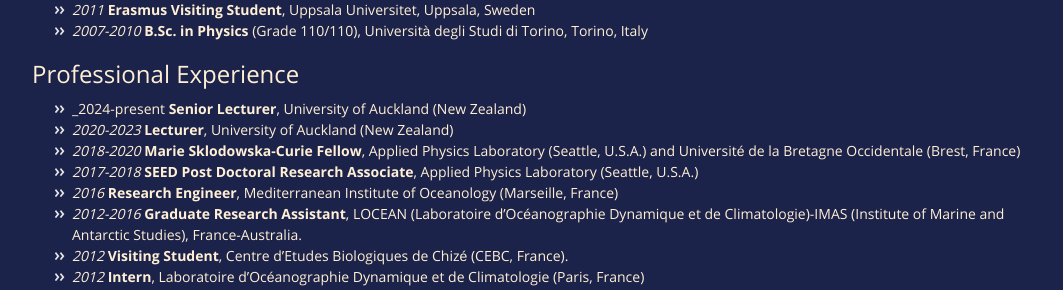
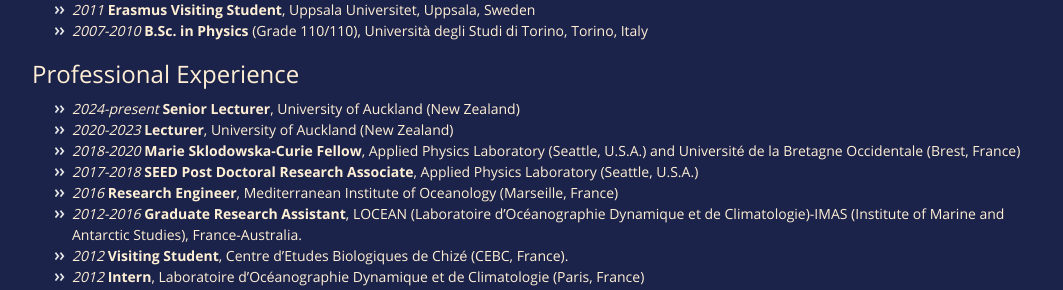
Before and after one commit to AliceDellaPenna/alicedellapenna.github.io, a Jekyll site: the page built from vita.md, in a window 1280 px wide. Shown: the part 407-697 px from the top of the page, without its empty margins (108-1171 px from the left). Built offline with Jekyll 4.4.1, drawn with Linux system fonts in a browser that asks for light colours; the repository's description, which GitHub fills in, is left out.

```diff
--- a/vita.md
+++ b/vita.md
@@ -17,7 +17,7 @@ title: vita
 
 ## Professional Experience
 
-* _2024-present **Senior Lecturer**, University of Auckland (New Zealand)
+* _2024-present_ **Senior Lecturer**, University of Auckland (New Zealand)
 * _2020-2023_ **Lecturer**, University of Auckland (New Zealand)
 * _2018-2020_  **Marie Sklodowska-Curie Fellow**, Applied Physics Laboratory (Seattle, U.S.A.) and Université de la Bretagne Occidentale (Brest, France)
 * _2017-2018_ **SEED Post Doctoral Research Associate**, Applied Physics Laboratory (Seattle, U.S.A.)
```
